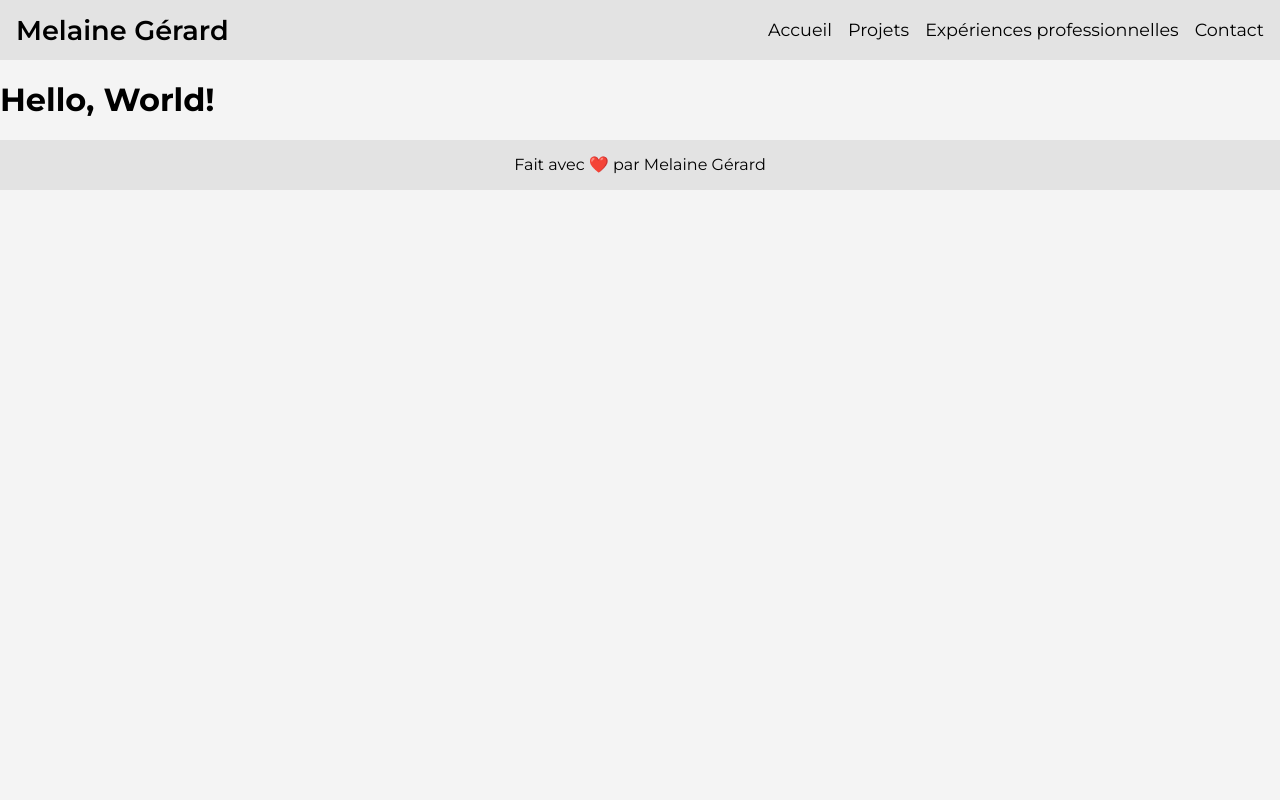
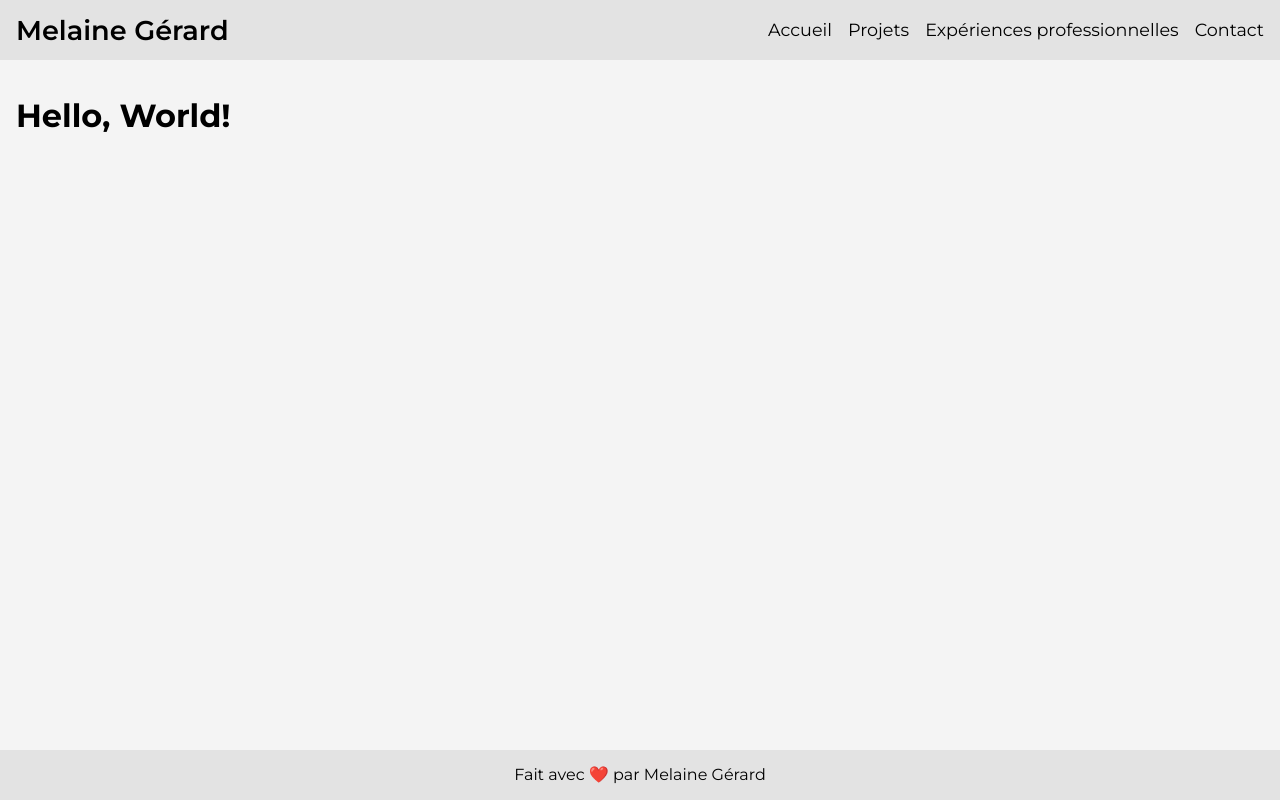
Before and after one commit to MelaineGerard/portfolio-fo, a Nuxt app: page / in a window 1280 px wide. Built offline with nearby package versions, Linux system fonts and the light colour scheme.

Commit message:
:sparkles: Ajout du layout de base

```diff
--- a/app.vue
+++ b/app.vue
@@ -1,7 +1,7 @@
 <template>
-  <div>
+  <main>
     <WebsiteNavbar />
-    <NuxtPage />
+    <NuxtPage class="content" />
     <WebsiteFooter />
-  </div>
+  </main>
 </template>
--- a/assets/css/main.scss
+++ b/assets/css/main.scss
@@ -6,3 +6,14 @@ body {
   font-family: 'Montserrat', sans-serif;
   background: $background-primary;
 }
+main {
+  display: flex;
+  flex-direction: column;
+  min-height: 100vh;
+  background: $background-primary;
+
+  .content {
+    flex: 1;
+    padding: 1rem;
+  }
+}
```
